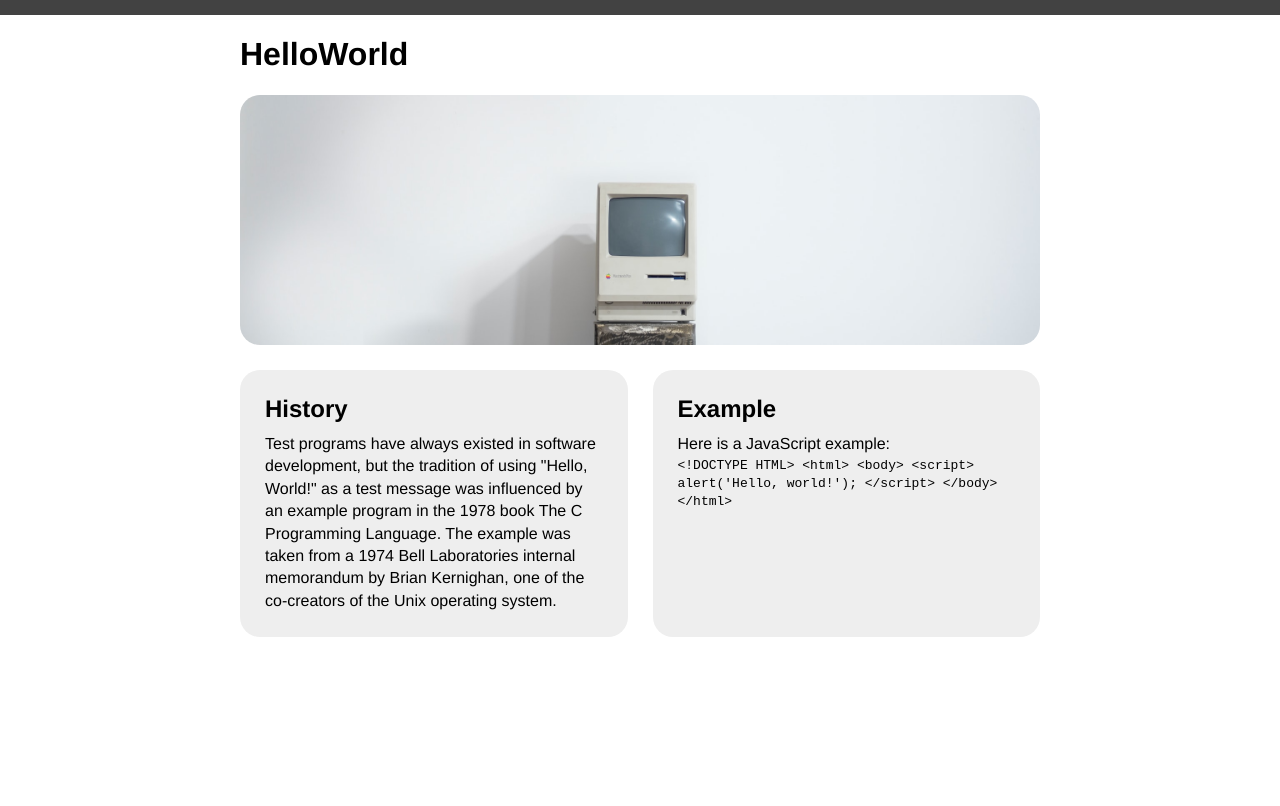
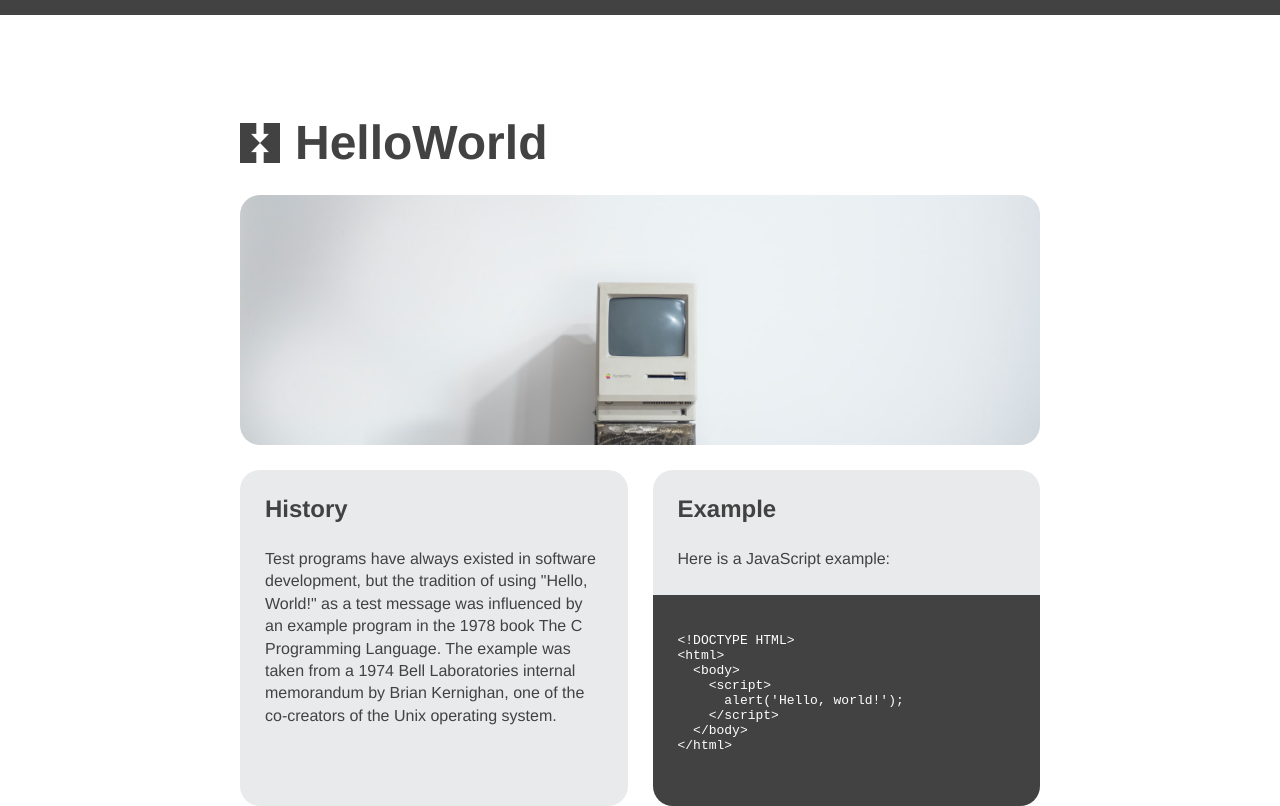
Before and after one commit to villeg36/MI349-HelloWorldPt2, a plain HTML site: page index.html in a window 1280 px wide. Drawn offline with Linux system fonts and the light colour scheme.

Commit message:
CSS cleanup

```diff
--- a/index.html
+++ b/index.html
@@ -17,10 +17,13 @@
           <h2>History</h2>
           <p>Test programs have always existed in software development, but the tradition of using "Hello, World!" as a test message was influenced by an example program in the 1978 book The C Programming Language. The example was taken from a 1974 Bell Laboratories internal memorandum by Brian Kernighan, one of the co-creators of the Unix operating system.</p>
         </section>
-        <section>
+        <section class="with-code">
+          <div class="code-copy">
             <h2>Example</h2>
             <p>Here is a JavaScript example:</p>
-          <code>
+          </div>
+          <div class="code-html">
+            <code><pre>
 &lt;!DOCTYPE HTML&gt;
 &lt;html&gt;
   &lt;body&gt;
@@ -29,7 +32,8 @@
     &lt;/script&gt;
   &lt;/body&gt;
 &lt;/html&gt;
-          </code>
+            </pre></code>
+          </div>
         </section>
       </div>
     </main>
--- a/screen.css
+++ b/screen.css
@@ -5,6 +5,7 @@ body {
     font-family: Helvetica, sans-serif;
     border-top: 15px solid #424242;
     margin: 0;
+    color: #424242;
 }
 
 main {
@@ -13,9 +14,7 @@ main {
 }
 
 .masthead {
-    background-image: url('images/mac.jpg');
-    background-size: cover;
-    background-position: bottom;
+    background: no-repeat bottom / cover url('images/mac.jpg');
     height: 250px;
     border-radius: 20px;
 }
@@ -28,14 +27,43 @@ main {
 .details section {
     flex-grow: 1;
     flex-basis: 0;
-    background: #eee;
-    padding: 25px;
+    background: #E9EAEC;
     border-radius: 20px;
     margin-top: 25px;
 }
 
+.details section p {
+    margin: 25px;
+}
+
+.details section h2 {
+    margin: 25px;
+}
+
+.details section.with-code {
+    padding: 0;
+}
+
+div.code-html {
+    padding: 25px;
+    background: #424242;
+    color: #fff;
+    border-bottom-left-radius: 20px;
+    border-bottom-right-radius: 20px;
+}
+
 img {
     width: 100%;
+}
+
+h1 {
+    background-image: url('images/h-logo.png');
+    background-repeat: no-repeat;
+    background-size: 40px;
+    background-position: center left;
+    font-size: 3em;
+    padding-left: 55px;
+    margin: 100px 0 25px 0;
 }
 
 h2 {
```
Lines whose indentation alone changed are shown as unchanged.
